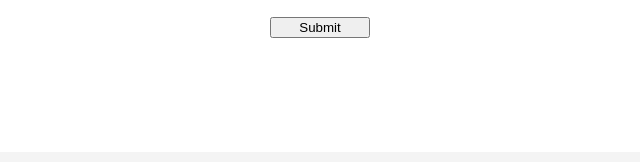
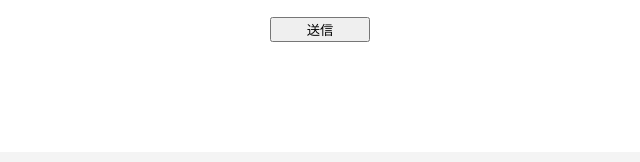
Before and after one commit to LicaJozaki/LicaJozaki.github.io, a plain HTML site: page contact.html in a window 1280 px wide. Shown: the part 313-475 px from the top of the page, 240-880 px from the left. Drawn offline with Linux system fonts and the light colour scheme.

Commit message:
submit button変更

```diff
--- a/contact.html
+++ b/contact.html
@@ -31,7 +31,7 @@
           <textarea id="msg" name="message" size="60" placeholder="message"></textarea>
         </li>
         <li>
-          <input id="button" type="submit">
+          <input id="button" type="submit" value="送信">
         </li>
       </ul>
     </form>
```
